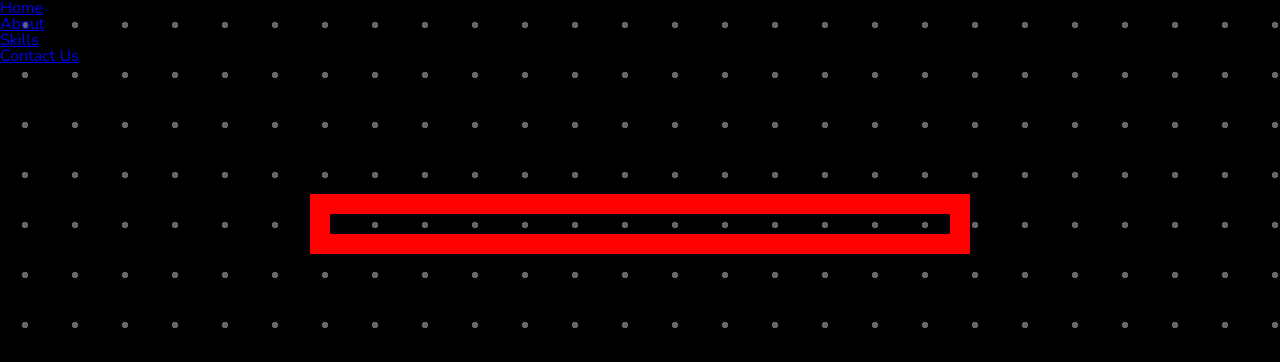
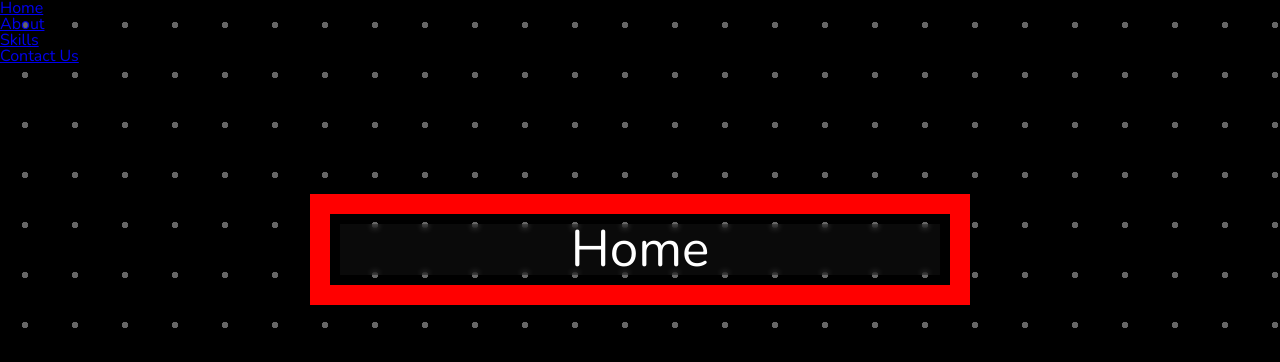
Before and after one commit to eclipse-manish/eclipse-manish.github.io, a plain HTML site: page index.html in a window 1280 px wide. Shown: the top 362 px of the page. Drawn offline with nearby package versions, Linux system fonts and the light colour scheme.

Commit message:
Update index.html

```diff
--- a/index.html
+++ b/index.html
@@ -34,7 +34,7 @@
     </header>
     <main>
         <div class="container">
-            <div class="item one"></div>
+            <div class="item one">Home</div>
             <div class="item two"></div>
             <div class="item three"></div>
             <div class="item four"></div>
```
